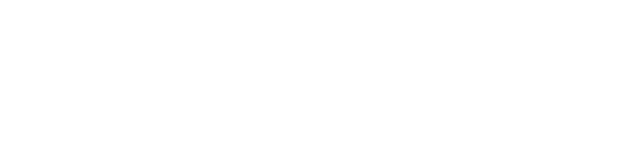
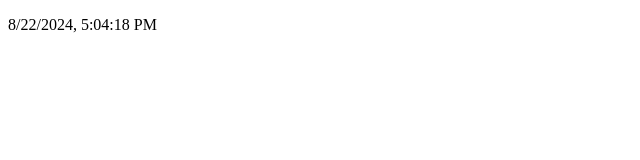
Before and after one commit to acciojob/clock-Shrikanttathe-hub, a website: page main.html in a window 1280 px wide. Shown: the whole page, without its empty margins (0-640 px from the left). Drawn offline with Linux system fonts and the light colour scheme.

Commit message:
created a submission

```diff
--- a/main.html
+++ b/main.html
@@ -8,6 +8,9 @@
 
 <body>
 	<!-- the entire body must be written by student -->
+	<p id='timer'>
+		{${ans}}
+	</p>
     <script type="text/javascript" src="./script.js">
 </script>
 
--- a/script.js
+++ b/script.js
@@ -1 +1,15 @@
-//your JS code here. If required.
+function updateTimer() {
+  const timerElement = document.getElementById('timer');
+
+  const currentDateTime = new Date();
+
+  const formattedTime = currentDateTime.toLocaleString(); // Formats date and time as per system locale
+
+  timerElement.textContent = formattedTime;
+}
+
+// Update the timer every second
+setInterval(updateTimer, 1000);
+
+// Initial call to display the timer immediately on load
+updateTimer();
```
